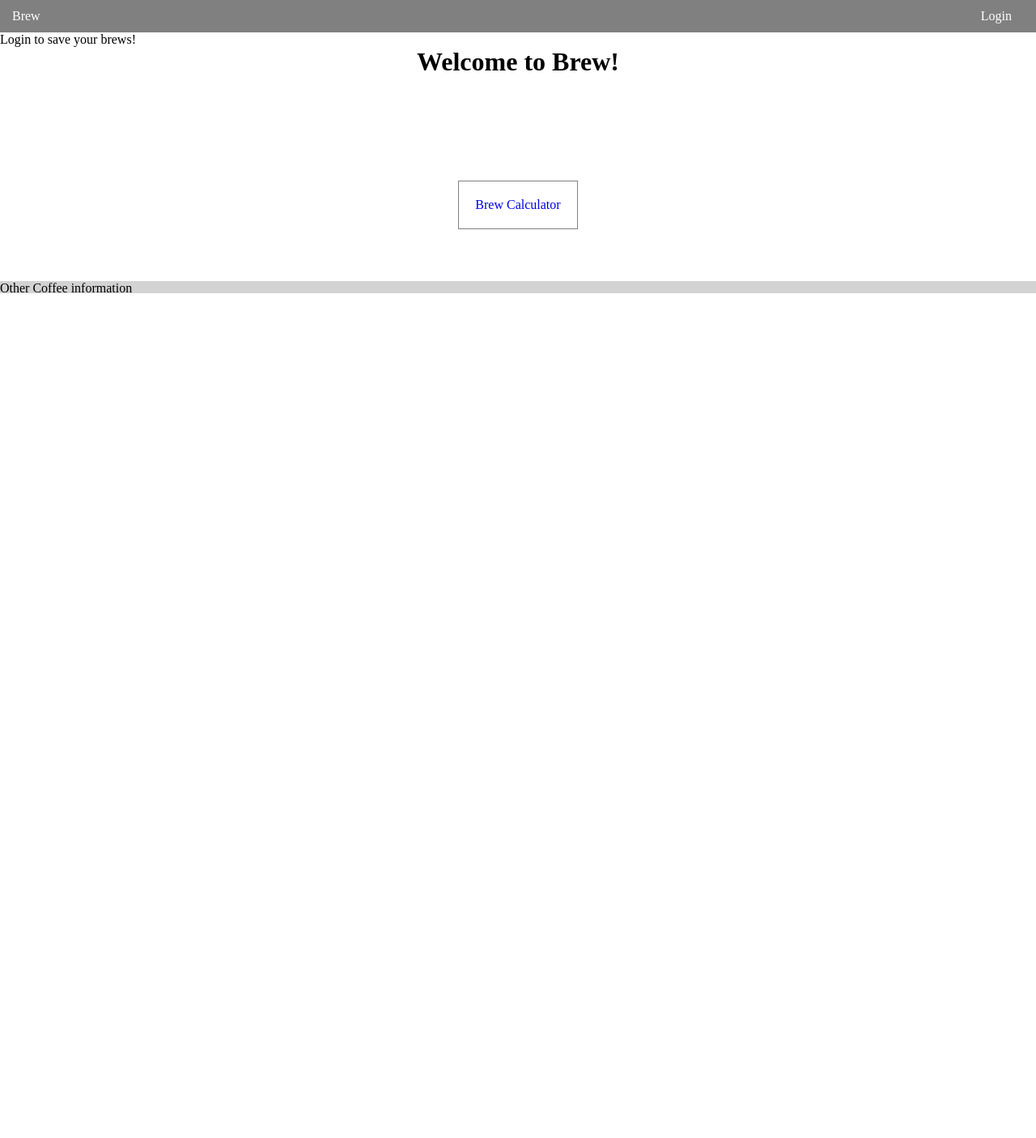
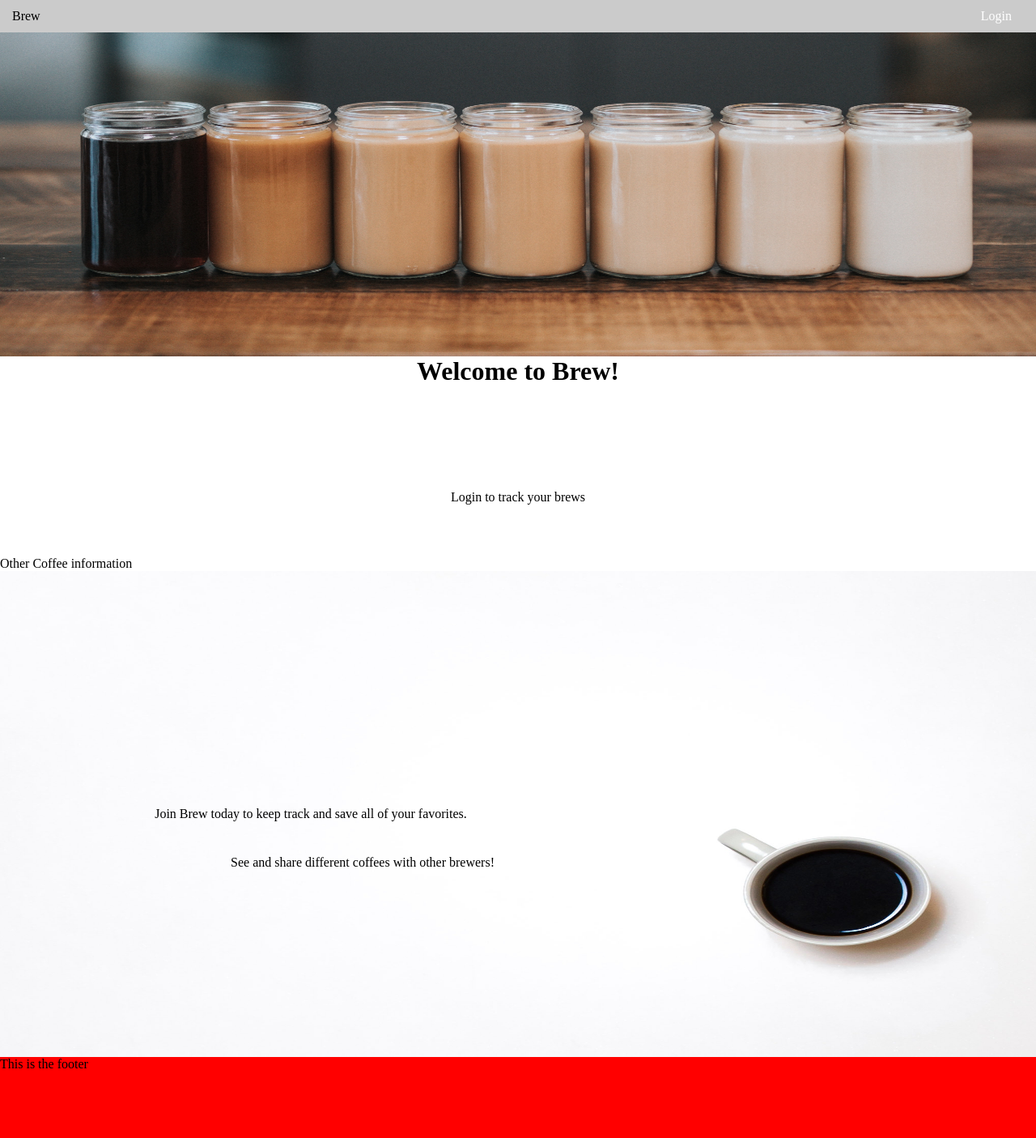
Before and after one commit to JacobAndrewSmith92/coffee-capstone, a Django app: page / in a window 1280 px wide; the page is wider, and only the part inside the window is pictured. Shown: that part at 81% size. Before the commit the page ends 362 px from the top of that part, so only its background shows below. Run offline with Django 3.2, Linux system fonts and the light colour scheme.

Commit message:
Styling home page

```diff
--- a/coffeepot/chemex/static/chemex/main.css
+++ b/coffeepot/chemex/static/chemex/main.css
@@ -1,3 +1,4 @@
+
 h1 {
     display: flex;
     justify-content: center;
@@ -29,6 +30,39 @@ h1 {
 
 .more--info {
     margin-top: 5%;
-    background-color: lightgrey;
-    height: 15px;
 }
+
+.image--1 {
+    width: 120%;
+    height: 75%;
+}
+
+.image--2 {
+    width: 100%;
+    height: 50%;
+}
+
+.words--container {
+    position: relative;
+    text-align: center;
+    color: black;
+}
+
+.words {
+    position: absolute;
+    top: 50%;
+    left: 30%;
+    transform: translate(-50%, -50%);
+}
+.words2 {
+    position: absolute;
+    top: 60%;
+    left: 35%;
+    transform: translate(-50%, -50%);
+}
+
+.footer--content {
+    height: 100px;
+    width: 100%;
+    background-color: red;
+}
--- a/coffeepot/chemex/static/chemex/navbar.css
+++ b/coffeepot/chemex/static/chemex/navbar.css
@@ -7,8 +7,9 @@
     display: flex;
     align-items: center;
     justify-content: space-between;
-    background: gray;
+    background: rgba(50, 50, 50, .25);
     height: 40px;
+    /* box-shadow: 100px 100px green; */
 }
 
 .flex--title {
@@ -20,7 +21,7 @@
 }
 
 .flex--title > a {
-    color: white;
+    color: black;
 }
 .flex--auth > a {
     color: white;
--- a/coffeepot/chemex/templates/chemex/favoritemethod_list.html
+++ b/coffeepot/chemex/templates/chemex/favoritemethod_list.html
@@ -3,7 +3,7 @@
 
 {% for userMethod in brewingMethod_list %}
 <h3>{{userMethod.name}}</h3>
-<div><a href="{% url 'update_method' pk=userMethod.pk %}">Update</a></div>
+<div><a href="{% url 'update_method' pk=userMethod.pk %}">Update</a><a href="{% url 'delete_method' pk=userMethod.pk %}">Delete</a></div>
 
 {% endfor %}
 
--- a/coffeepot/chemex/templates/chemex/favoriteroast_list.html
+++ b/coffeepot/chemex/templates/chemex/favoriteroast_list.html
@@ -3,7 +3,9 @@
 
 {% for userRoast in roast_list%}
 <div class="roast--card">
-    {{userRoast.name}} by {{userRoast.roaster}} <a href="{% url 'update_roast' pk=userRoast.pk %}">Update</a>
+    {{userRoast.name}} by {{userRoast.roaster}} <a href="{% url 'update_roast' pk=userRoast.pk %}">Update</a><a href="{% url 'delete_roast' pk=userRoast.pk %}">Delete</a>
+
+
 </div>
 
 {% endfor %}
--- a/coffeepot/chemex/templates/chemex/favoriteroaster_list.html
+++ b/coffeepot/chemex/templates/chemex/favoriteroaster_list.html
@@ -8,6 +8,7 @@
     <div>{{userRoaster.city}}, {{userRoaster.state}}, {{userRoaster.zipcode}}</div>
     <span>{{userRoaster.phone}}</span>
     <div><a href="{% url 'update_roaster' pk=userRoaster.pk %}">Update</a></div>
+    <div><a href="{% url 'delete_roaster' pk=userRoaster.pk %}">Delete</a></div>
 
 </div>
 {% endfor %}
--- a/coffeepot/chemex/templates/chemex/index.html
+++ b/coffeepot/chemex/templates/chemex/index.html
@@ -4,16 +4,24 @@
 <title>Brew</title>
 <body>
     {% block nav %} {% include "chemex/nav_bar.html" with nav_location=view.location %}{% endblock %}
+    {% load static %} <img class="image--2" src="{% static 'images/coffee2.jpg' %}" alt="test"/>
 
     <h1>Welcome to Brew!</h1>
     <div class="main--container">
-        <div class="left--item"><a href="{% url 'brew_calculator' %}">Brew Calculator</a></div>
         {% if user.is_authenticated %}
         <div class="right--item"><a href="{% url 'coffee_tracker' %}">Coffee Tracker</a></div>
+        {% else %}
+        <div>Login to track your brews</div>
         {% block button %} {% endblock %}
         {% endif %}
     </div>
 
-    <div class="more--info">Other Coffee information</div>
-
+    <div class="more--info">Other Coffee information
+        <div class="words--container">
+            {% load static %} <img class="image--1" src="{% static 'images/coffee1.png' %}" alt="test"/>
+            <span class="words">Join Brew today to keep track and save all of your favorites.</span>
+            <span class="words2">See and share different coffees with other brewers!</span>
+        </div>
+    </div>
+    <footer class="footer--content">This is the footer</footer>
 </body>
--- a/coffeepot/chemex/templates/chemex/nav_bar.html
+++ b/coffeepot/chemex/templates/chemex/nav_bar.html
@@ -16,8 +16,5 @@
         </span>
         {% endif %}
     </div>
-    {% if user.is_anonymous %}
-    <p class="test">Login to save your brews!</p>
-    {% endif %}
 
     {% block cool %} {% endblock %}
--- a/coffeepot/chemex/urls.py
+++ b/coffeepot/chemex/urls.py
@@ -17,8 +17,11 @@ urlpatterns = [
     path('coffee_tracker/favorites/', views.FavoritesView.as_view(), name='my_favorites'),
     path('coffee_tracker/favorites/roast', views.MyFavoriteRoast.as_view(), name='fav_roast_list'),
     path('coffee_tracker/update/roast/<int:pk>', views.UpdateFavoriteRoast, name='update_roast'),
+    path('coffee_tracker/delete/roast/<int:pk>', views.DeleteRoast, name='delete_roast'),
     path('coffee_tracker/favorites/roaster', views.MyFavoriteRoaster.as_view(), name='fav_roaster_list'),
     path('coffee_tracker/update/roaster/<int:pk>', views.UpdateFavoriteRoaster, name='update_roaster'),
+    path('coffee_tracker/delete/roaster/<int:pk>', views.DeleteRoaster, name='delete_roaster'),
     path('coffee_tracker/favorites/method', views.MyFavoriteMethod.as_view(), name='fav_method_list'),
     path('coffee_tracker/update/method/<int:pk>', views.UpdateFavoriteMethod, name='update_method'),
+    path('coffee_tracker/delete/method/<int:pk>', views.DeleteMethod, name='delete_method'),
 ]
--- a/coffeepot/chemex/views/views.py
+++ b/coffeepot/chemex/views/views.py
@@ -8,20 +8,31 @@ from django import template
 from chemex.models import Roast, Roaster, BrewingMethod
 from chemex.forms import UserCreateForm, FavoriteRoast, FavoriteRoaster, FavoriteBrewingMethod
 
+
+"""Home page for the application
+"""
+
 class IndexView(TemplateView):
     template_name = 'chemex/index.html'
 
+"""Coffee tracker view is the view that a majority of the app takes place. It will help navigate to all your favorites and adding new favorites along the way.
+author: jacob smith
+"""
 
 class TrackerView(TemplateView):
     template_name = 'chemex/coffee_tracker.html'
 
 
 """Favorites Views that will list each favorite for the user. Will save the roast, roaster, and method.
-Author: jacob smith
+author: jacob smith
 
 """
 class FavoritesView(TemplateView):
     template_name = 'chemex/myfavorites.html'
+
+"""The three methods below list all the roasts that a user has and updating those if they want to.
+author: jacob smith
+"""
 
 class MyFavoriteRoast(ListView):
     model = Roast
@@ -42,6 +53,14 @@ def UpdateFavoriteRoast(request, pk):
         form = FavoriteRoast(instance=roast)
     return render(request, 'update/roast_update_form.html', {'form': form})
 
+def DeleteRoast(request, pk):
+    roast = get_object_or_404(Roast, pk=pk)
+    roast.delete()
+    return redirect('/coffee_tracker/favorites/roast')
+
+"""The three methods below list all the roasters that a user has and updating those if they want to.
+author: jacob smith
+"""
 
 class MyFavoriteRoaster(ListView):
     model = Roaster
@@ -62,6 +81,15 @@ def UpdateFavoriteRoaster(request, pk):
         form = FavoriteRoaster(instance=roaster)
     return render(request, 'update/roaster_update_form.html', {'form': form})
 
+def DeleteRoaster(request, pk):
+    roaster = get_object_or_404(Roaster, pk=pk)
+    roaster.delete()
+    return redirect('/coffee_tracker/favorites/roaster')
+
+
+"""The three methods below list all the methods that a user has and updating those if they want to.
+author: jacob smith
+"""
 
 class MyFavoriteMethod(ListView):
     model = BrewingMethod
@@ -82,7 +110,22 @@ def UpdateFavoriteMethod(request, pk):
         form = FavoriteBrewingMethod(instance=method)
     return render(request, 'update/method_update_form.html', {'form': form})
 
+def DeleteMethod(request, pk):
+    method = get_object_or_404(BrewingMethod, pk=pk)
+    method.delete()
+    return redirect('/coffee_tracker/favorites/method')
 
+"""
+
+
+
+
+
+
+
+
+
+"""
 class BrewCalculatorView(TemplateView):
     template_name = 'chemex/brew_calculator.html'
 
```
Also changed, not shown: coffeepot/chemex/static/images/coffee1.png (added), coffeepot/chemex/static/images/coffee2.jpg (added), coffeepot/db.sqlite3.
